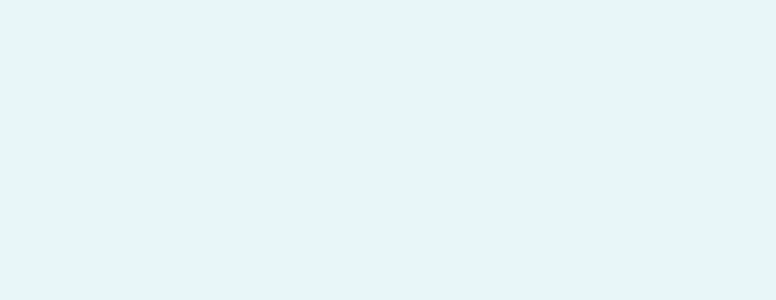
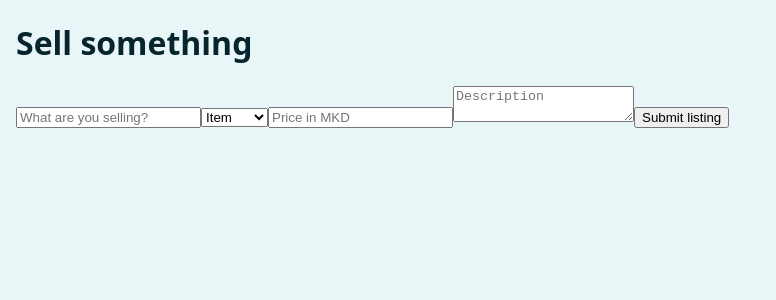
Before and after one commit to macemacemace/Seraphim, a React (Vite) app in the folder frontend/: page /sell in a window 1280 px wide. Before the commit this address had no page. Shown: the top 300 px of the page, without its empty margins (0-776 px from the left). Built offline with nearby package versions, Linux system fonts and the light colour scheme.

Commit message:
finishing up selling page

```diff
--- a/frontend/src/main.tsx
+++ b/frontend/src/main.tsx
@@ -5,6 +5,7 @@ import { BrowserRouter, Routes, Route } from "react-router";
 import LoginPage from "./pages/LoginPage.tsx";
 import RegisterPage from "./pages/RegisterPage.tsx";
 import FeedPage from "./pages/FeedPage.tsx";
+import SellPage from "./pages/SellPage.tsx";
 
 createRoot(document.getElementById("root")!).render(
   <StrictMode>
@@ -13,6 +14,7 @@ createRoot(document.getElementById("root")!).render(
         <Route path="/login" element={<LoginPage />} />
         <Route path="/register" element={<RegisterPage />} />
         <Route path="/" element={<FeedPage />} />
+        <Route path="/sell" element={<SellPage />} />
       </Routes>
     </BrowserRouter>
   </StrictMode>,
--- /dev/null
+++ b/frontend/src/pages/SellPage.tsx
@@ -0,0 +1,82 @@
+import React, { useState } from "react";
+import { useNavigate } from "react-router";
+
+export default function SellPage() {
+  const [title, setTitle] = useState("");
+  const [type, setType] = useState("ITEM");
+  const [price, setPrice] = useState("");
+  const [description, setDescription] = useState("");
+  const [error, setError] = useState("");
+
+  const navigate = useNavigate();
+
+  function handleSubmit(e: React.FormEvent) {
+    e.preventDefault();
+    setError("");
+
+    const token = localStorage.getItem("token");
+
+    if (!token) {
+      navigate("/login");
+      return;
+    }
+
+    navigator.geolocation.getCurrentPosition(
+      async (position) => {
+        const res = await fetch("/api/listings", {
+          method: "POST",
+          headers: {
+            "Content-Type": "application/json",
+            Authorization: `Bearer ${token}`,
+          },
+          body: JSON.stringify({
+            type: type,
+            title: title,
+            description: description,
+            price: Number(price),
+            lat: position.coords.latitude,
+            lng: position.coords.longitude,
+          }),
+        });
+        const data = await res.json();
+        if (!res.ok) {
+          setError(data.error);
+          return;
+        }
+
+        navigate("/");
+      },
+      () => setError("We need your location to post a listing"),
+    );
+  }
+
+  return (
+    <form onSubmit={handleSubmit}>
+      <h1>Sell something</h1>
+      <input
+        placeholder="What are you selling?"
+        type="text"
+        value={title}
+        onChange={(e) => setTitle(e.target.value)}
+      />
+      <select value={type} onChange={(e) => setType(e.target.value)}>
+        <option value="ITEM">Item</option>
+        <option value="SERVICE">Service</option>
+      </select>
+      <input
+        placeholder="Price in MKD"
+        type="number"
+        value={price}
+        onChange={(e) => setPrice(e.target.value)}
+      />
+      <textarea
+        placeholder="Description"
+        name="description"
+        value={description}
+        onChange={(e) => setDescription(e.target.value)}
+      ></textarea>
+      {error && <p>{error}</p>}
+      <button>Submit listing</button>
+    </form>
+  );
+}
```
